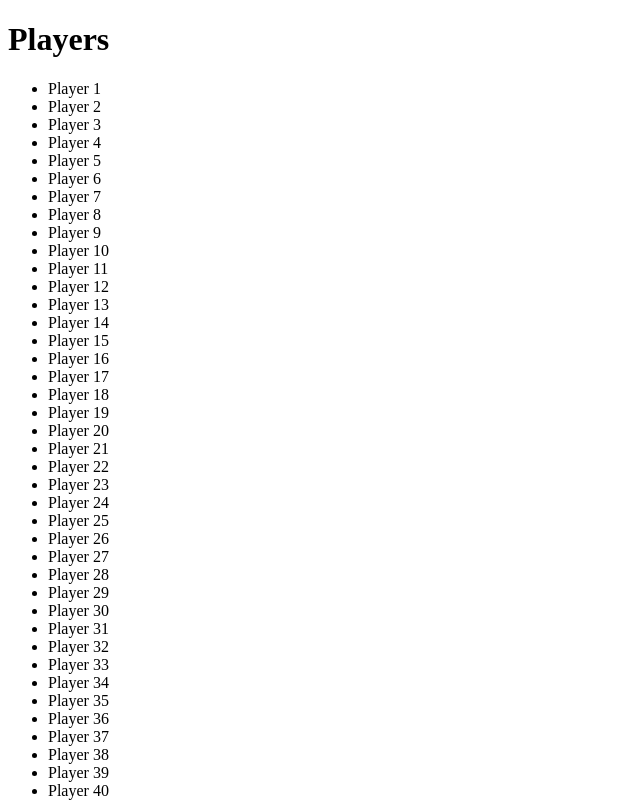
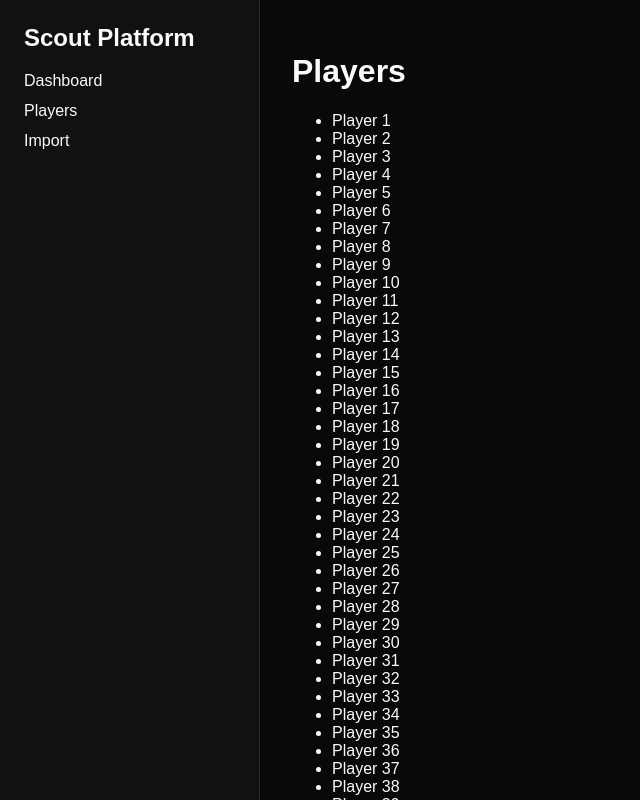
Before and after one commit to centraldescout/scout, a Next.js app: page /players in a window 1280 px wide. Shown: the top 800 px of the page, without its empty margins (0-640 px from the left). Built offline with nearby package versions, Linux system fonts and the light colour scheme.

Commit message:
Add application layout

```diff
--- /dev/null
+++ b/src/app/layout.tsx
@@ -0,0 +1,23 @@
+import './globals.css'
+import Link from 'next/link'
+import { ReactNode } from 'react'
+
+export default function RootLayout({ children }: { children: ReactNode }) {
+  return (
+    <html lang="en">
+      <body>
+        <div style={{ display: 'flex', minHeight: '100vh' }}>
+          <aside style={{ width: 260, background: '#111111', padding: 24, borderRight: '1px solid #27272a' }}>
+            <h2 style={{ marginTop: 0 }}>Scout Platform</h2>
+            <nav style={{ display: 'flex', flexDirection: 'column', gap: 12 }}>
+              <Link href="/dashboard">Dashboard</Link>
+              <Link href="/players">Players</Link>
+              <Link href="/import">Import</Link>
+            </nav>
+          </aside>
+          <main style={{ flex: 1, padding: 32 }}>{children}</main>
+        </div>
+      </body>
+    </html>
+  )
+}
```
